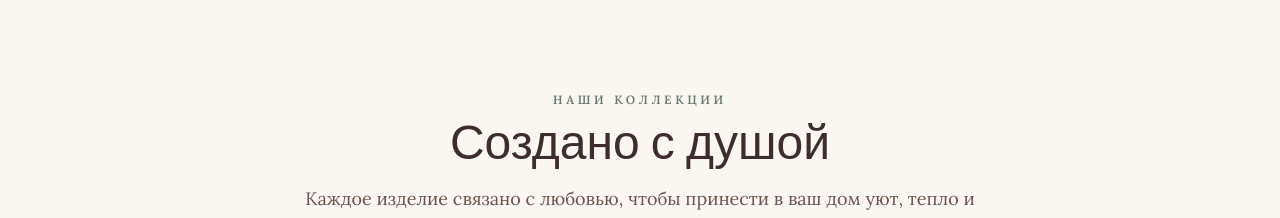
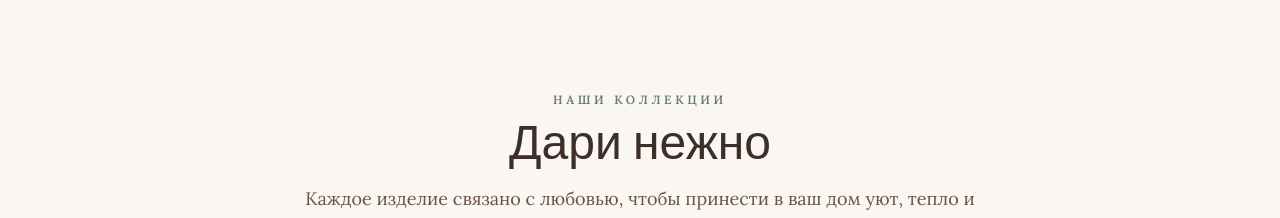
Before and after one commit to d3ltanull/HelgaHome-Style, a Next.js app: page / in a window 1280 px wide. Shown: the part 820-1038 px from the top of the page. Built offline with nearby package versions, Linux system fonts and the light colour scheme.

Commit message:
Update Categories.tsx

```diff
--- a/components/Categories.tsx
+++ b/components/Categories.tsx
@@ -25,7 +25,7 @@ export default function Categories() {
             Наши коллекции
           </p>
           <h2 className="font-display text-4xl text-espresso-900 md:text-5xl">
-            Создано с душой
+            Дари нежно
           </h2>
           <p className="mx-auto mt-4 max-w-2xl text-base leading-relaxed text-espresso-600 md:text-lg">
             Каждое изделие связано с любовью, чтобы
```
